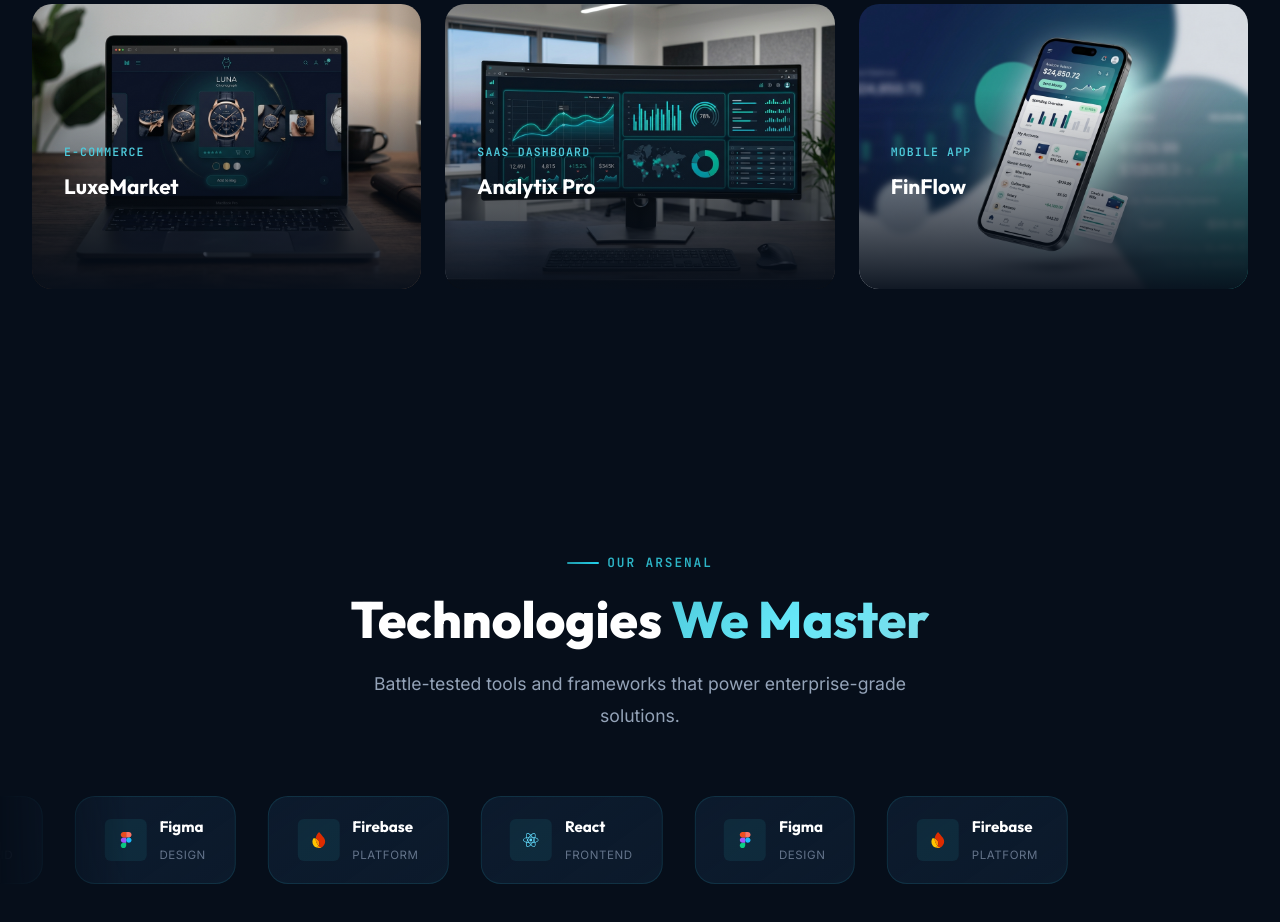
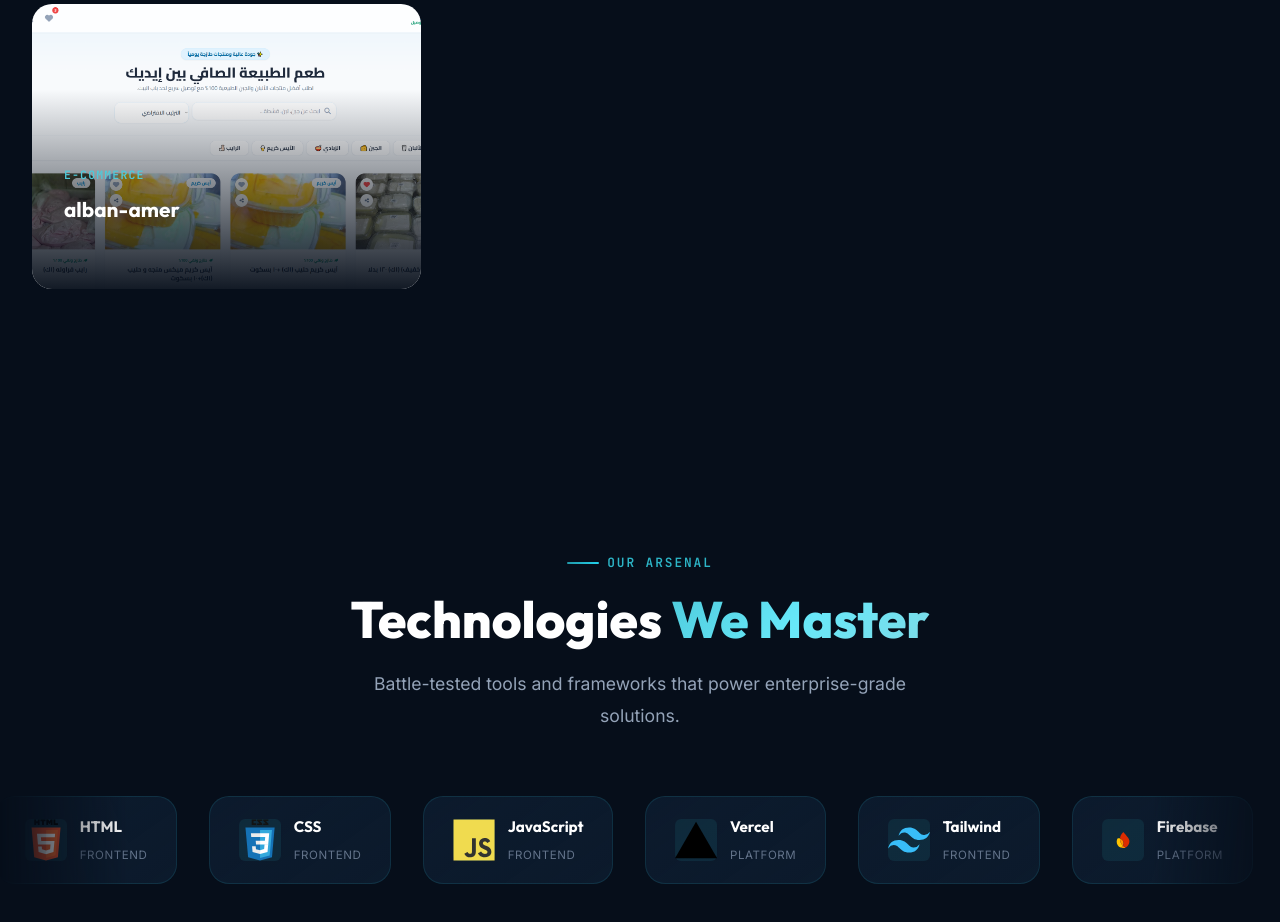
Before and after one commit to zandf214-ship-it/ZANDF, a plain HTML site: page index.html in a window 1280 px wide. Shown: the part 3237-4159 px from the top of the page. Drawn offline with nearby package versions, Linux system fonts and the light colour scheme.

Commit message:
2026-8-2

```diff
--- a/index.html
+++ b/index.html
@@ -304,32 +304,18 @@
         <p class="section-subtitle">A selection of our recent work showcasing our expertise across diverse industries.
         </p>
       </div>
-      <div class="portfolio-grid">
-        <div class="portfolio-card reveal reveal-delay-1" id="project-luxemarket">
-          <img src="assets/project-ecommerce.jpg" alt="LuxeMarket e-commerce platform by ZANDF">
-          <div class="portfolio-overlay">
-            <span class="portfolio-tag">E-Commerce</span>
-            <h3>LuxeMarket</h3>
-            <p>A premium online marketplace with real-time inventory and AI-powered recommendations.</p>
+      <a href="https://alban-amer-nu.vercel.app" target="_blank" rel="noopener noreferrer">
+        <div class="portfolio-grid">
+          <div class="portfolio-card reveal reveal-delay-1" id="alban-amer">
+            <img src="assets/Amer.png" alt="alban-amer e-commerce platform by ZANDF">
+            <div class="portfolio-overlay">
+              <span class="portfolio-tag">E-Commerce</span>
+              <h3>alban-amer</h3>
+              <p>A premium online marketplace </p>
+            </div>
           </div>
         </div>
-        <div class="portfolio-card reveal reveal-delay-2" id="project-analytix">
-          <img src="assets/project-dashboard.jpg" alt="Analytix Pro dashboard by ZANDF">
-          <div class="portfolio-overlay">
-            <span class="portfolio-tag">SaaS Dashboard</span>
-            <h3>Analytix Pro</h3>
-            <p>Enterprise analytics platform with real-time data visualization and custom reporting.</p>
-          </div>
-        </div>
-        <div class="portfolio-card reveal reveal-delay-3" id="project-finflow">
-          <img src="assets/project-mobile.jpg" alt="FinFlow mobile app by ZANDF">
-          <div class="portfolio-overlay">
-            <span class="portfolio-tag">Mobile App</span>
-            <h3>FinFlow</h3>
-            <p>A fintech mobile application with secure payments and intuitive budget tracking.</p>
-          </div>
-        </div>
-      </div>
+      </a>
     </div>
   </section>
 
@@ -346,12 +332,28 @@
       <div class="tech-marquee" id="techMarquee">
         <!-- Row 1 - will be duplicated by JS -->
         <div class="tech-item">
-          <div class="tech-item-icon">⚛️</div>
+          <div class="tech-item-icon"><img src="Icons/react.svg" alt="React"></div>
           <div><span class="tech-item-name">React</span><br><span class="tech-item-category">Frontend</span></div>
         </div>
         <div class="tech-item">
-          <div class="tech-item-icon"><img src="Icons/figma.svg" alt="Firebase"></div>
-          <div><span class="tech-item-name">Figma</span><br><span class="tech-item-category">Design</span></div>
+          <div class="tech-item-icon"><img src="Icons/html.svg" alt="html"></div>
+          <div><span class="tech-item-name">HTML</span><br><span class="tech-item-category">Frontend</span></div>
+        </div>
+        <div class="tech-item">
+          <div class="tech-item-icon"><img src="Icons/css.svg" alt="css"></div>
+          <div><span class="tech-item-name">CSS</span><br><span class="tech-item-category">Frontend</span></div>
+        </div>
+        <div class="tech-item">
+          <div class="tech-item-icon"><img src="Icons/javascript.svg" alt="javascript"></div>
+          <div><span class="tech-item-name">JavaScript</span><br><span class="tech-item-category">Frontend</span></div>
+        </div>
+        <div class="tech-item">
+          <div class="tech-item-icon"><img src="Icons/vercel.svg" alt="vercel"></div>
+          <div><span class="tech-item-name">Vercel</span><br><span class="tech-item-category">Platform</span></div>
+        </div>
+        <div class="tech-item">
+          <div class="tech-item-icon"><img src="Icons/tailwindcss.svg" alt="tailwindcss"></div>
+          <div><span class="tech-item-name">Tailwind</span><br><span class="tech-item-category">Frontend</span></div>
         </div>
         <div class="tech-item">
           <div class="tech-item-icon"><img src="Icons/firebase.svg" alt="Firebase"></div>
@@ -361,10 +363,6 @@
         <div class="tech-item">
           <div class="tech-item-icon"><img src="Icons/react.svg" alt="Firebase"></div>
           <div><span class="tech-item-name">React</span><br><span class="tech-item-category">Frontend</span></div>
-        </div>
-        <div class="tech-item">
-          <div class="tech-item-icon"><img src="Icons/figma.svg" alt="Firebase"></div>
-          <div><span class="tech-item-name">Figma</span><br><span class="tech-item-category">Design</span></div>
         </div>
         <div class="tech-item">
           <div class="tech-item-icon"><img src="Icons/firebase.svg" alt="Firebase"></div>
```
Also changed, not shown: Icons/css.svg (added), Icons/html.svg (added), Icons/javascript.svg (added), Icons/tailwindcss.svg (added), Icons/vercel.svg (added), assets/Amer.png (added).
